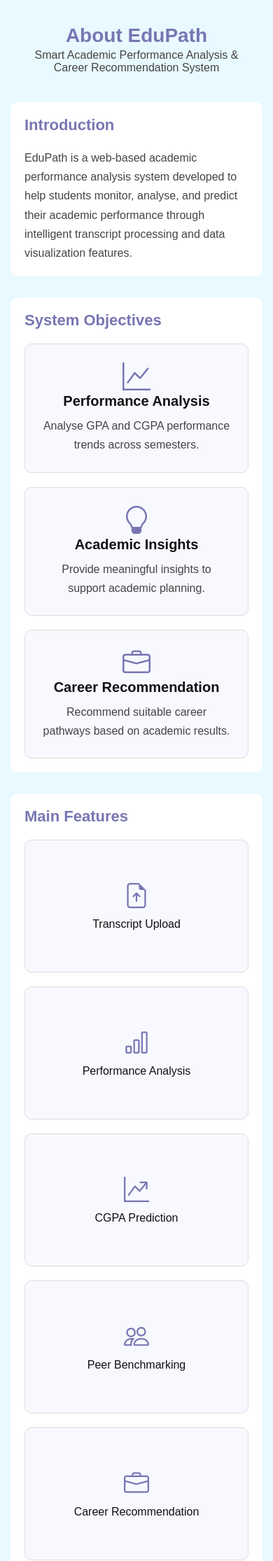
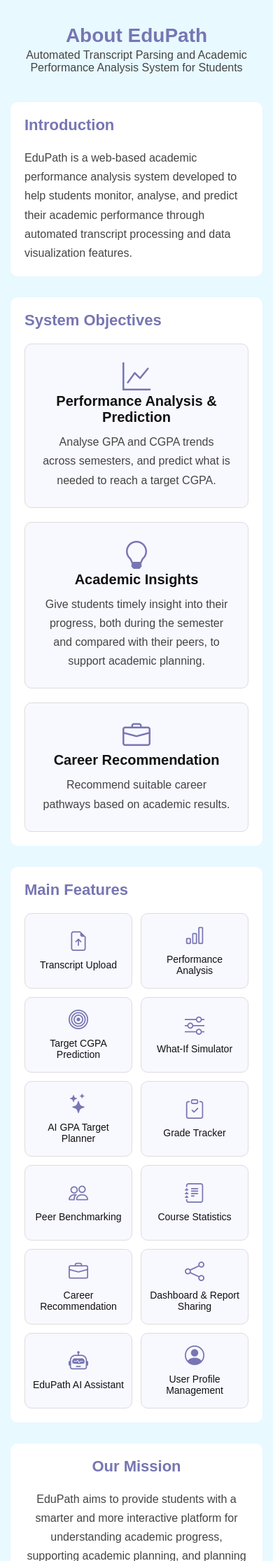
Before and after one commit to khor04/EduPath, a Flask app: page /about in a window 390 px wide. Shown: the part 131-2362 px from the top of the page at 70% size. Run offline with Flask 3, Linux system fonts and the light colour scheme.

Commit message:
update About page features

```diff
--- a/static/css/about.css
+++ b/static/css/about.css
@@ -129,4 +129,27 @@
     .about-section h2 {
         font-size: 22px;
     }
+
+    /* Two compact columns, not one: the 180px minimum only fits a single
+       column on a phone, which stacked 18 full-height tiles into ~3000px
+       of scrolling. */
+    .feature-grid {
+        grid-template-columns: repeat(2, minmax(0, 1fr));
+        gap: 12px;
+    }
+
+    .feature-card {
+        height: auto;
+        min-height: 108px;
+        padding: 14px 10px;
+    }
+
+    .feature-card i {
+        font-size: 28px;
+        margin-bottom: 8px;
+    }
+
+    .feature-card span {
+        font-size: 14px;
+    }
 }
--- a/templates/about.html
+++ b/templates/about.html
@@ -16,7 +16,7 @@
     <div class="about-header">
         <h1>About EduPath</h1>
         <p>
-            Smart Academic Performance Analysis & Career Recommendation System
+            Automated Transcript Parsing and Academic Performance Analysis System for Students
         </p>
     </div>
 
@@ -27,7 +27,7 @@
         <p>
             EduPath is a web-based academic performance analysis system developed
             to help students monitor, analyse, and predict their academic
-            performance through intelligent transcript processing and
+            performance through automated transcript processing and
             data visualization features.
         </p>
     </div>
@@ -41,9 +41,9 @@
 
             <div class="objective-card">
                 <i class="bi bi-graph-up"></i>
-                <h3>Performance Analysis</h3>
+                <h3>Performance Analysis & Prediction</h3>
                 <p>
-                    Analyse GPA and CGPA performance trends across semesters.
+                    Analyse GPA and CGPA trends across semesters, and predict what is needed to reach a target CGPA.
                 </p>
             </div>
 
@@ -51,7 +51,7 @@
                 <i class="bi bi-lightbulb"></i>
                 <h3>Academic Insights</h3>
                 <p>
-                    Provide meaningful insights to support academic planning.
+                    Give students timely insight into their progress, both during the semester and compared with their peers, to support academic planning.
                 </p>
             </div>
 
@@ -84,8 +84,23 @@
             </div>
 
             <div class="feature-card">
-                <i class="bi bi-graph-up-arrow"></i>
-                <span>CGPA Prediction</span>
+                <i class="bi bi-bullseye"></i>
+                <span>Target CGPA Prediction</span>
+            </div>
+
+            <div class="feature-card">
+                <i class="bi bi-sliders"></i>
+                <span>What-If Simulator</span>
+            </div>
+
+            <div class="feature-card">
+                <i class="bi bi-stars"></i>
+                <span>AI GPA Target Planner</span>
+            </div>
+
+            <div class="feature-card">
+                <i class="bi bi-clipboard-check"></i>
+                <span>Grade Tracker</span>
             </div>
 
             <div class="feature-card">
@@ -94,8 +109,23 @@
             </div>
 
             <div class="feature-card">
+                <i class="bi bi-journal-text"></i>
+                <span>Course Statistics</span>
+            </div>
+
+            <div class="feature-card">
                 <i class="bi bi-briefcase"></i>
                 <span>Career Recommendation</span>
+            </div>
+
+            <div class="feature-card">
+                <i class="bi bi-share"></i>
+                <span>Dashboard &amp; Report Sharing</span>
+            </div>
+
+            <div class="feature-card">
+                <i class="bi bi-robot"></i>
+                <span>EduPath AI Assistant</span>
             </div>
 
             <div class="feature-card">
@@ -104,6 +134,7 @@
             </div>
 
         </div>
+
     </div>
 
 
@@ -115,7 +146,7 @@
 
         <p>
             EduPath aims to provide students with a smarter and more interactive
-            platform for understanding academic progress and planning future
+            platform for understanding academic progress, supporting academic planning, and planning future
             career pathways.
         </p>
 
```
